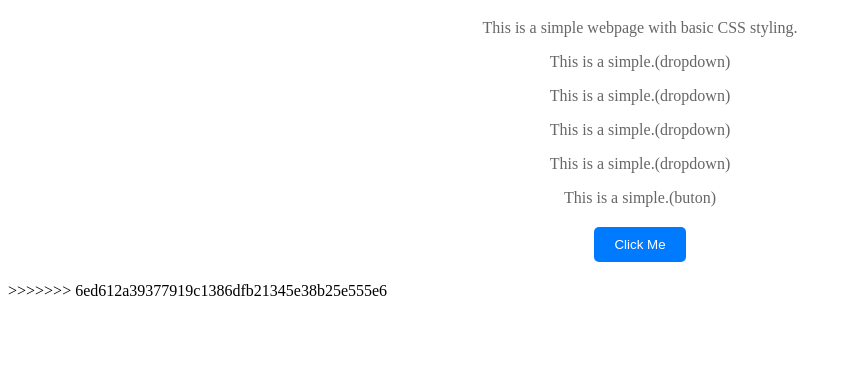
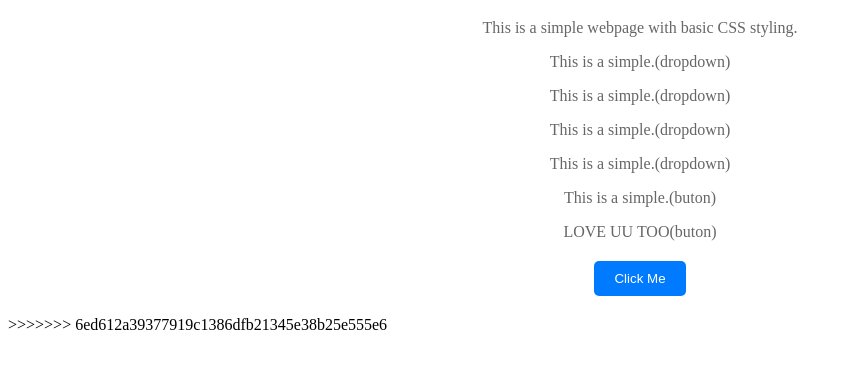
Before and after one commit to Yousaf-rao/local1, a plain HTML site: page index.html in a window 1280 px wide. Shown: the part 195-564 px from the top of the page, without its empty margins (0-859 px from the left). Drawn offline with Linux system fonts and the light colour scheme.

Commit message:
add feature1

```diff
--- a/index.html
+++ b/index.html
@@ -21,6 +21,7 @@
 
 
     <p>This is a simple.(buton)</p>
+    <p>LOVE UU TOO(buton)</p>
 
     <button>Click Me</button>
 </body>
```
